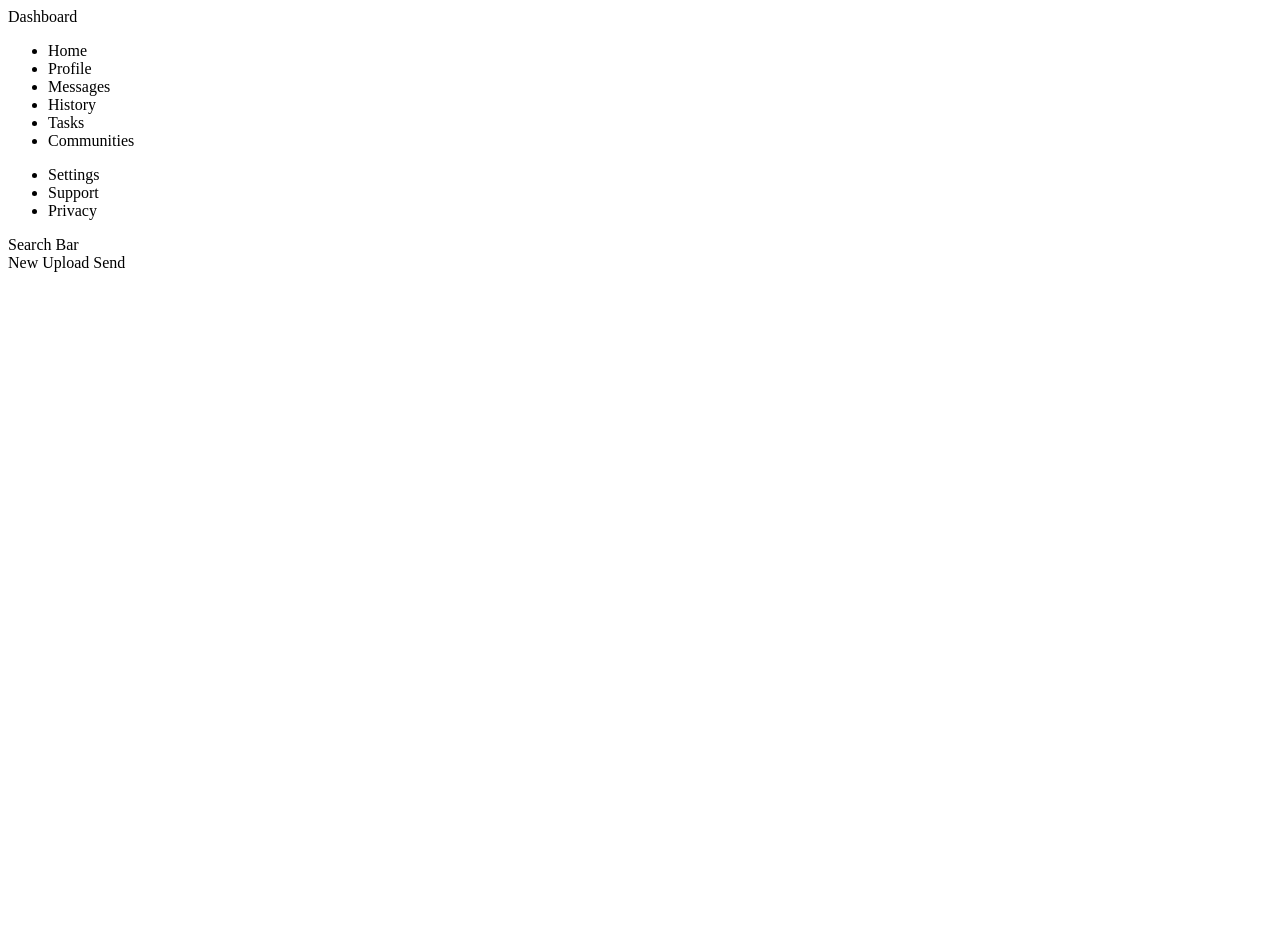
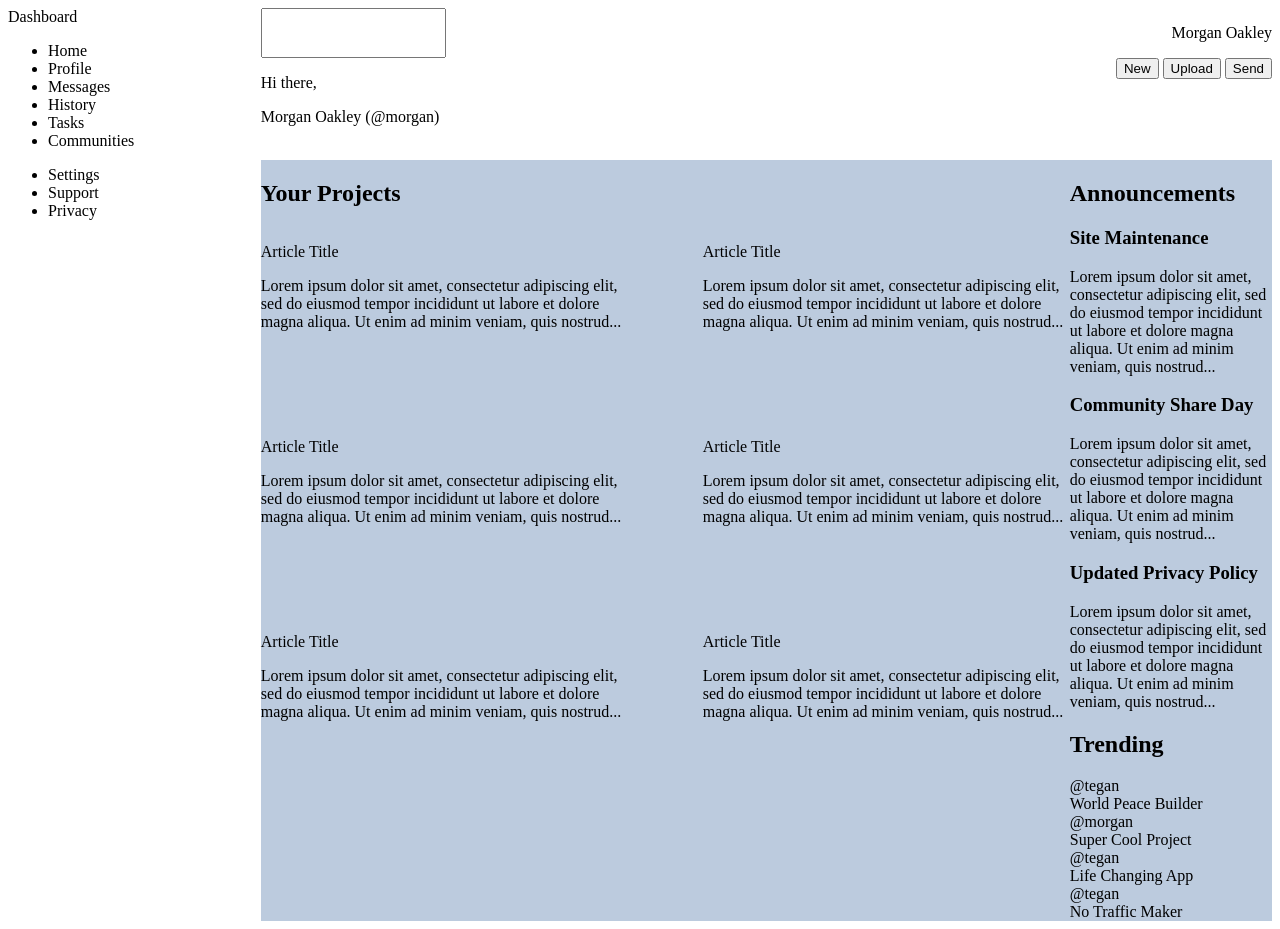
Before and after one commit to kennywlino/admin-dashboard, a plain HTML site: page index.html in a window 1280 px wide. Before the commit the page ends 800 px from the top, so only its background shows below. Drawn offline with Linux system fonts and the light colour scheme.

Commit message:
Laid out general page structure with CSS grid.

```diff
--- a/index.html
+++ b/index.html
@@ -3,9 +3,10 @@
     <head>
         <link rel="stylesheet" href="style.css">
         <meta charset="UTF-8">
-        <title>Admih Dashboard</title>
+        <title>Admin Dashboard</title>
     </head>
     <body>
+        <div class="container">
             <div class="sidebar">
                 <div class="logo">Dashboard</div>
                 <div class="menu">
@@ -27,21 +28,90 @@
                 </div>
             </div>
             <div class="header">
-            <div class="searchbar">
-                Search Bar
+                <div class="first-row">
+                    <input type="search" id="search" name="search">
+                    <div class="user-header">
+                        <p>Morgan Oakley</p>
+                    </div>
+                </div>
+                <div class="second-row">
+                    <div class="hello-user">
+                        <p class="greeting">Hi there,</p>
+                        <div class="user">Morgan Oakley (@morgan)</div>
                     </div>
                     <div class="buttons">
-                New
-                Upload
-                Send
+                        <button class="new" type="button">New</button>
+                        <button class="upload" type="button">Upload</button>
+                        <button class="send" type="button">Send</button>
+                    </div>
                 </div>
             </div>
             <div class="main-content">
                 <div class="projects">
+                    <h2>Your Projects</h2>
+                    <div class="all-cards">
+                         <div class="card">
+                            <p class="title">Article Title</p>
+                            <p>Lorem ipsum dolor sit amet, consectetur adipiscing elit, sed do eiusmod tempor incididunt ut labore et dolore magna aliqua. Ut enim ad minim veniam, quis nostrud...</p>
                         </div>
+                        <div class="card">
+                            <p class="title">Article Title</p>
+                            <p>Lorem ipsum dolor sit amet, consectetur adipiscing elit, sed do eiusmod tempor incididunt ut labore et dolore magna aliqua. Ut enim ad minim veniam, quis nostrud...</p>
+                        </div>
+                        <div class="card">
+                            <p class="title">Article Title</p>
+                            <p>Lorem ipsum dolor sit amet, consectetur adipiscing elit, sed do eiusmod tempor incididunt ut labore et dolore magna aliqua. Ut enim ad minim veniam, quis nostrud...</p>
+                        </div>
+                        <div class="card">
+                            <p class="title">Article Title</p>
+                            <p>Lorem ipsum dolor sit amet, consectetur adipiscing elit, sed do eiusmod tempor incididunt ut labore et dolore magna aliqua. Ut enim ad minim veniam, quis nostrud...</p>
+                        </div>
+                        <div class="card">
+                            <p class="title">Article Title</p>
+                            <p>Lorem ipsum dolor sit amet, consectetur adipiscing elit, sed do eiusmod tempor incididunt ut labore et dolore magna aliqua. Ut enim ad minim veniam, quis nostrud...</p>
+                        </div>
+                        <div class="card">
+                            <p class="title">Article Title</p>
+                            <p>Lorem ipsum dolor sit amet, consectetur adipiscing elit, sed do eiusmod tempor incididunt ut labore et dolore magna aliqua. Ut enim ad minim veniam, quis nostrud...</p>
+                        </div>
+                    </div>
+                </div>
+                <div class="announce-and-trending">
                     <div class="announcements">
+                        <h2>Announcements</h2>
+                        <div class="card notice">
+                            <h3>Site Maintenance</h3>
+                            <p>Lorem ipsum dolor sit amet, consectetur adipiscing elit, sed do eiusmod tempor incididunt ut labore et dolore magna aliqua. Ut enim ad minim veniam, quis nostrud...</p>
+                        </div>
+                        <div class="card notice">
+                            <h3>Community Share Day</h3>
+                            <p>Lorem ipsum dolor sit amet, consectetur adipiscing elit, sed do eiusmod tempor incididunt ut labore et dolore magna aliqua. Ut enim ad minim veniam, quis nostrud...</p>
+                        </div>
+                        <div class="card notice">
+                            <h3>Updated Privacy Policy</h3>
+                            <p>Lorem ipsum dolor sit amet, consectetur adipiscing elit, sed do eiusmod tempor incididunt ut labore et dolore magna aliqua. Ut enim ad minim veniam, quis nostrud...</p>
+                        </div>
                     </div>
                     <div class="trending">
+                        <h2>Trending</h2>
+                        <div class="user">
+                            <div class="username">@tegan</div>
+                            <div class="title">World Peace Builder</div>
+                        </div>
+                        <div class="user">
+                            <div class="username">@morgan</div>
+                            <div class="title">Super Cool Project</div>
+                        </div>
+                        <div class="user">
+                            <div class="username">@tegan</div>
+                            <div class="title">Life Changing App</div>
+                        </div>
+                        <div class="user">
+                            <div class="username">@tegan</div>
+                            <div class="title">No Traffic Maker</div>
+                        </div>
+                    </div>
+                </div>
             </div>
         </div>
     </body>
--- a/style.css
+++ b/style.css
@@ -1,2 +1,41 @@
 * {
 }
+
+.container {
+    display: grid;
+    grid-template-columns: 1fr 4fr;
+    grid-template-rows: 1fr 5fr;
+}
+
+.sidebar {
+    grid-row: 1 / -1;
+}
+
+.header {
+    grid-column: 2;
+}
+
+.first-row, .second-row {
+    display: flex;
+    justify-content: space-between;
+}
+
+.main-content {
+    background-color: #bccbde;
+    display: grid;
+    grid-template-columns: 4fr 1fr;
+}
+
+.all-cards {
+    grid-rows: 1 / 2;
+    display: grid;
+    gap: 75px;
+    /* grid-template-columns: repeat(auto-fit, minmax(250px, 1fr)); */
+    grid-template-columns: repeat(2, 1fr);
+    grid-template-rows: repeat(3, 1fr);
+}
+
+.trending {
+    grid-column: 2;
+    grid-row: 2;
+}
```
Lines whose indentation alone changed are shown as unchanged.
